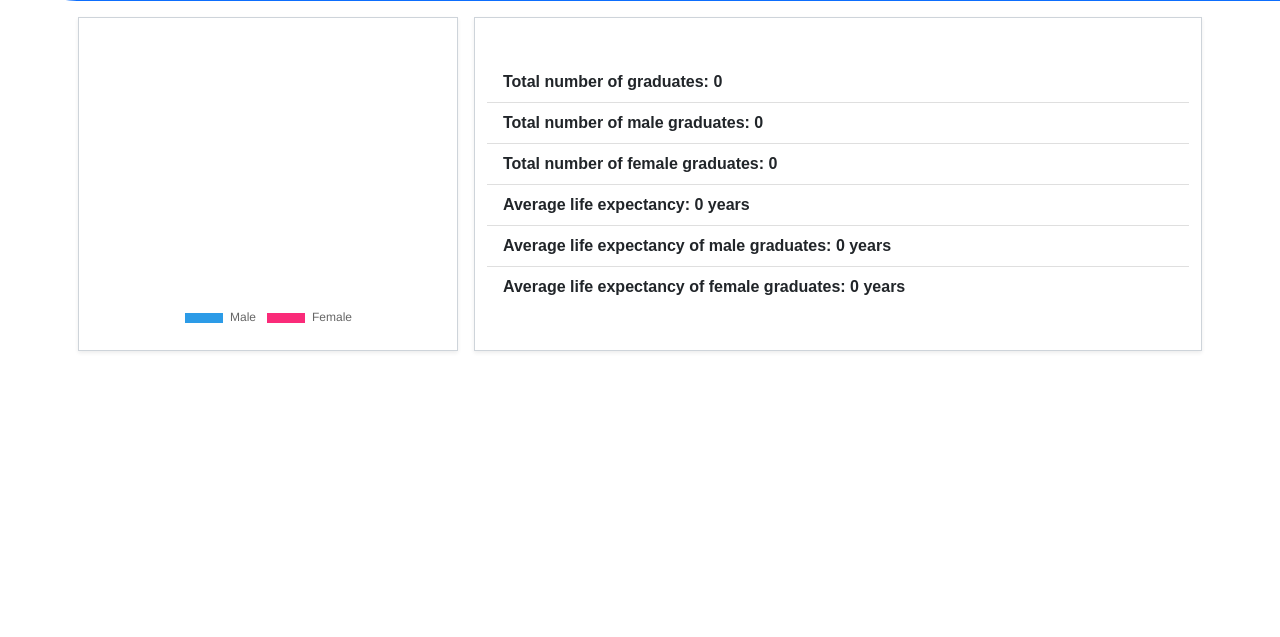
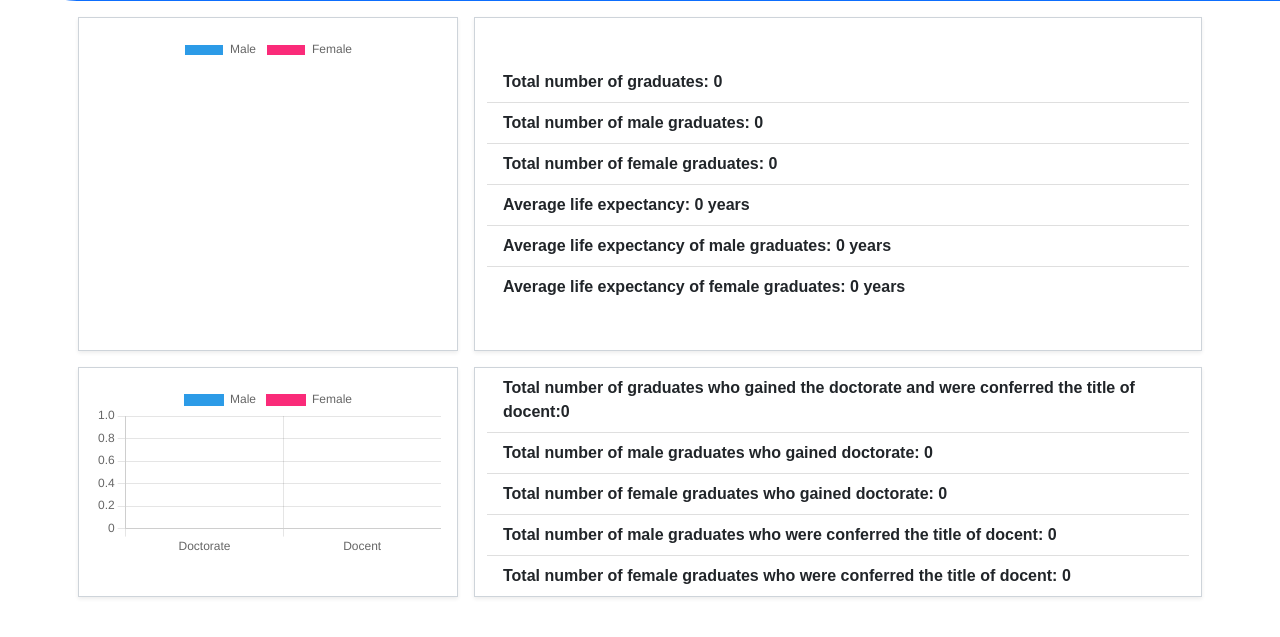
Before and after one commit to shukhrat121995/medics, a Django app: page /charts in a window 1280 px wide. Shown: the part 106-743 px from the top of the page. Run offline with Django 3.2, Linux system fonts and the light colour scheme; data that the repository does not hold is empty; some libraries are stand-ins or nearby versions; some web fonts are replaced.

Commit message:
doctorate and docent draft table completed

```diff
--- a/pages/views.py
+++ b/pages/views.py
@@ -27,7 +27,8 @@ def about(request):
 
 def charts(request):
     graduates = Person.objects.all()
-    print(graduates.aggregate(Avg('birth__year')))
+    doctorates = DoctoralDegree.objects.all()
+    docents = Docentship.objects.all()
     context = {
         'graduates': graduates.count(),
         'male': graduates.filter(gender='Male').count(),
@@ -35,6 +36,12 @@ def charts(request):
         'avr_life': life_expectancy(graduates),
         'avr_life_male': life_expectancy(graduates.filter(gender='Male').all()),
         'avr_life_female': life_expectancy(graduates.filter(gender='Female').all()),
+
+        'doctorate_and_docent': doctorates.count() + docents.count(),
+        'doctorate_male': doctorates.filter(person__gender='Male').count(),
+        'doctorate_female': doctorates.filter(person__gender='Female').count(),
+        'docent_male': docents.filter(person__gender='Male').count(),
+        'docent_female': docents.filter(person__gender='Female').count()
     }
     return render(request, 'pages/charts.html', context)
 
--- a/templates/pages/charts.html
+++ b/templates/pages/charts.html
@@ -12,8 +12,26 @@
           <li class="list-group-item">Total number of male graduates: {{ male }}</li>
           <li class="list-group-item">Total number of female graduates: {{ female }}</li>
           <li class="list-group-item">Average life expectancy: {{ avr_life }} years</li>
-          <li class="list-group-item">Average life expectancy of male graduates: {{ avr_life_male }} years </li>
+          <li class="list-group-item">Average life expectancy of male graduates: {{ avr_life_male }} years</li>
           <li class="list-group-item">Average life expectancy of female graduates: {{ avr_life_female }} years</li>
+        </ul>
+      </div>
+    </div>
+    <div class="row mt-3">
+      <div class="col-4 mx-2 p-3 shadow-sm" style="border: 1px solid #ced4da;">
+        <canvas id="myChart2" style="max-height: 300px!important;"></canvas>
+      </div>
+      <div class="col mx-2 shadow-sm" style="border: 1px solid #ced4da; display: flex; align-items: center">
+        <ul class="list-group list-group-flush w-100">
+          <li class="list-group-item">Total number of graduates who gained the doctorate and were conferred the title of
+            docent:{{ doctorate_and_docent }}
+          </li>
+          <li class="list-group-item">Total number of male graduates who gained doctorate: {{ doctorate_male }}</li>
+          <li class="list-group-item">Total number of female graduates who gained doctorate: {{ doctorate_female }}</li>
+          <li class="list-group-item">Total number of male graduates who were conferred the title of
+            docent: {{ docent_male }}</li>
+          <li class="list-group-item">Total number of female graduates who were conferred the title of
+            docent: {{ docent_female }}</li>
         </ul>
       </div>
     </div>
@@ -34,7 +52,7 @@
               plugins: {
                   legend: {
                       display: true,
-                      position: 'bottom',
+                      position: 'top',
                   },
                   title: {
                       display: false,
@@ -43,5 +61,37 @@
               }
           }
       });
+
+      const ctx = document.getElementById('myChart2').getContext('2d');
+      const myChart = new Chart(ctx, {
+          type: 'bar',
+          data: {
+              labels: ['Doctorate', 'Docent',],
+              datasets: [{
+                  label: 'Male',
+                  data: [{{doctorate_male}}, {{docent_male}},],
+                  backgroundColor: ["#2c9be7", "#2c9be7"],
+              },
+                  {
+                      label: 'Female',
+                      data: [{{doctorate_female}}, {{docent_female}},],
+                      backgroundColor: ["#fa2b79", "#fa2b79"],
+                  }
+              ],
+          },
+          options: {
+              scales: {
+                  x: {
+                      beginsAtZero: true,
+                      stacked: true,
+                  },
+                  y: {
+                      beginsAtZero: true,
+                      stacked: true,
+                  }
+
+              }
+          }
+      });
   </script>
 {% endblock main %}
```
